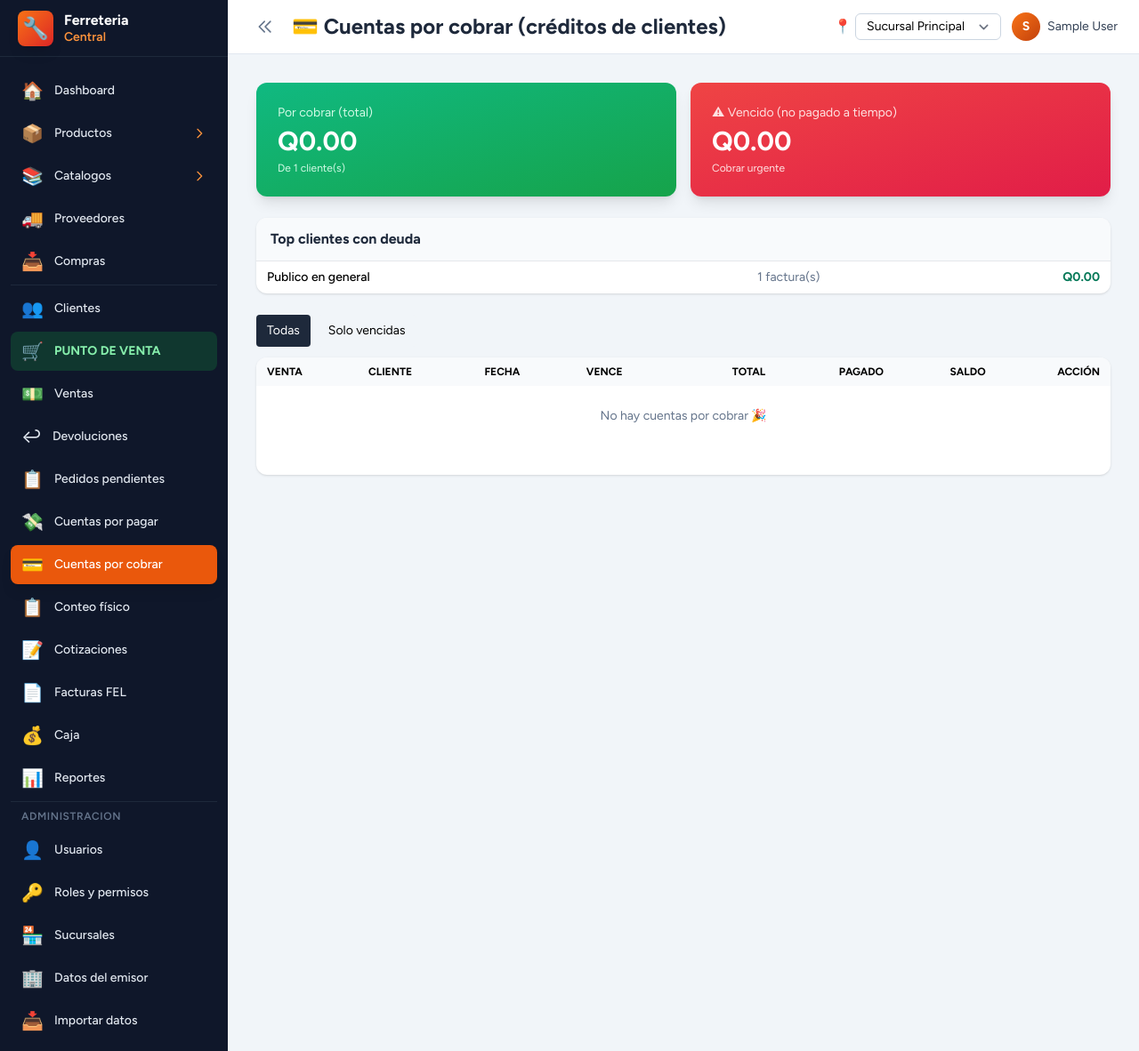
After one commit to Nedowil/Ferreteria, a Laravel app: page /admin/cuentas-cobrar in a window 1280 px wide. The commit adds this page. Shown: the whole page at 89% size. Run offline with Laravel 12, Linux system fonts and the light colour scheme; a user stored in the database is signed in; data comes from the database, SQL or seed files in the repository; tables that the repository leaves empty hold one stand-in row (values such as "Sample post"); style sheets or scripts are compiled from the project's sources.

Commit message:
Bloque 3: Credito a clientes (cuentas por cobrar) integrado al POS
Migracion:
- sales.payment_status (pagada/al_credito/parcial) y sales.due_date
- customers.credit_limit y customers.credit_enabled (futuro: limite)
- Nueva tabla sale_payments para historial de abonos por venta

Modelos:
- Sale: payment_status, due_date, helper balance(), relacion payments()
- Customer: credit_balance() suma saldos pendientes
- SalePayment modelo standalone

AccountsReceivableController:
- index: KPIs total por cobrar + monto vencido
- Desglose por cliente con boton WhatsApp para recordatorio
- Tabla detalle con form inline para registrar abonos
- Filtro 'solo vencidas'
- receive(): registra abono, actualiza paid_amount y payment_status

POS:
- Nuevo boton de pago 'Crédito' (4to color, ambar) ademas de
  efectivo/tarjeta/transferencia
- Deshabilitado si no hay cliente seleccionado (no se puede vender
  al credito a 'Publico en general')
- Al elegir credito: paid_amount=0, aparece selector de fecha de pago
  acordada con default +30 dias
- Hidden inputs: payment_status, due_date enviados al backend
- Banner ambar explicativo: 'queda como cuenta por cobrar'

SaleController::validateSale:
- Acepta payment_method=credito
- Setea payment_status=al_credito automaticamente y due_date default +30d

SaleService::create:
- Si payment_status=al_credito requiere customer_id (validacion clara)
- No exige paid_amount >= total cuando es credito (puede ser 0 o abono inicial)
- change_amount = max(0, paid - total) para evitar negativos

Vistas y sidebar:
- '💳 Cuentas por cobrar' link agregado al sidebar (despues de
  Cuentas por pagar)
- KPI cards + boton de recordatorio WhatsApp pre-armado:
  'Hola [cliente], le recordamos amigablemente su saldo pendiente
   de Q[monto] en Ferreteria Central'

Compatibilidad: ventas existentes mantienen payment_status='pagada'
(default de la migracion), no se rompe nada.

```diff
--- /dev/null
+++ b/app/Http/Controllers/Admin/AccountsReceivableController.php
@@ -0,0 +1,83 @@
+<?php
+
+namespace App\Http\Controllers\Admin;
+
+use App\Http\Controllers\Controller;
+use App\Models\Customer;
+use App\Models\Sale;
+use App\Models\SalePayment;
+use Illuminate\Http\RedirectResponse;
+use Illuminate\Http\Request;
+use Illuminate\Support\Facades\DB;
+use Illuminate\View\View;
+
+class AccountsReceivableController extends Controller
+{
+    public function index(Request $request): View
+    {
+        $customerId = $request->integer('customer_id') ?: null;
+        $overdueOnly = $request->boolean('overdue');
+
+        $sales = Sale::with(['customer', 'payments'])
+            ->where('payment_status', '!=', 'pagada')
+            ->where('status', Sale::STATUS_COMPLETADA)
+            ->whereColumn('paid_amount', '<', 'total')
+            ->when($customerId, fn ($q) => $q->where('customer_id', $customerId))
+            ->when($overdueOnly, fn ($q) => $q->whereNotNull('due_date')->whereDate('due_date', '<', now()))
+            ->orderBy('due_date')
+            ->paginate(20);
+
+        $totalOwed = Sale::where('payment_status', '!=', 'pagada')
+            ->where('status', Sale::STATUS_COMPLETADA)
+            ->select(DB::raw('SUM(total - paid_amount) as owed'))
+            ->value('owed') ?? 0;
+
+        $overdueAmount = Sale::where('payment_status', '!=', 'pagada')
+            ->where('status', Sale::STATUS_COMPLETADA)
+            ->whereNotNull('due_date')
+            ->whereDate('due_date', '<', now())
+            ->select(DB::raw('SUM(total - paid_amount) as owed'))
+            ->value('owed') ?? 0;
+
+        $byCustomer = Sale::with('customer')
+            ->where('payment_status', '!=', 'pagada')
+            ->where('status', Sale::STATUS_COMPLETADA)
+            ->select('customer_id', DB::raw('SUM(total - paid_amount) as owed'), DB::raw('COUNT(*) as count'))
+            ->groupBy('customer_id')
+            ->orderByDesc('owed')
+            ->get();
+
+        return view('admin.accounts_receivable.index', compact('sales', 'totalOwed', 'overdueAmount', 'byCustomer', 'overdueOnly'));
+    }
+
+    public function receive(Request $request, Sale $venta): RedirectResponse
+    {
+        $data = $request->validate([
+            'amount' => ['required', 'numeric', 'gt:0'],
+            'payment_method' => ['required', 'in:efectivo,tarjeta,transferencia,cheque,deposito'],
+            'date' => ['required', 'date'],
+            'reference' => ['nullable', 'string', 'max:100'],
+            'notes' => ['nullable', 'string', 'max:255'],
+        ]);
+
+        DB::transaction(function () use ($data, $venta) {
+            SalePayment::create([
+                'sale_id' => $venta->id,
+                'user_id' => auth()->id(),
+                'date' => $data['date'],
+                'amount' => $data['amount'],
+                'payment_method' => $data['payment_method'],
+                'reference' => $data['reference'] ?? null,
+                'notes' => $data['notes'] ?? null,
+            ]);
+
+            $newPaid = (float) $venta->paid_amount + (float) $data['amount'];
+            $venta->update([
+                'paid_amount' => $newPaid,
+                'payment_status' => $newPaid >= (float) $venta->total ? 'pagada' : 'parcial',
+            ]);
+        });
+
+        return back()->with('status', 'Abono registrado.');
+    }
+}
--- a/app/Models/Customer.php
+++ b/app/Models/Customer.php
@@ -20,7 +20,17 @@ class Customer extends Model
         'active',
         'customer_type',
         'wholesale_discount_percent',
+        'credit_limit',
+        'credit_enabled',
     ];
+
+    public function credit_balance(): float
+    {
+        return (float) $this->sales()
+            ->where('payment_status', '!=', 'pagada')
+            ->where('status', 'completada')
+            ->sum(\DB::raw('total - paid_amount'));
+    }
 
     public const TYPE_RETAIL = 'retail';
     public const TYPE_WHOLESALE = 'wholesale';
--- a/app/Models/Sale.php
+++ b/app/Models/Sale.php
@@ -31,10 +31,13 @@ class Sale extends Model
         'status',
         'cancelled_at',
         'notes',
+        'payment_status',
+        'due_date',
     ];
 
     protected $casts = [
         'date' => 'datetime',
+        'due_date' => 'date',
         'cancelled_at' => 'datetime',
         'subtotal' => 'decimal:2',
         'discount' => 'decimal:2',
@@ -43,6 +46,16 @@ class Sale extends Model
         'paid_amount' => 'decimal:2',
         'change_amount' => 'decimal:2',
     ];
+
+    public function payments(): HasMany
+    {
+        return $this->hasMany(SalePayment::class);
+    }
+
+    public function balance(): float
+    {
+        return max(0, (float) $this->total - (float) $this->paid_amount);
+    }
 
     public function customer(): BelongsTo
     {
--- /dev/null
+++ b/resources/views/admin/accounts_receivable/index.blade.php
@@ -0,0 +1,117 @@
+<x-app-layout>
+    <x-slot name="header">
+        <h2 class="font-bold text-2xl text-slate-800 leading-tight">💳 Cuentas por cobrar (créditos de clientes)</h2>
+    </x-slot>
+
+    <div class="py-8 px-4 lg:px-8">
+        <div class="max-w-7xl mx-auto" x-data="{ receivingId: null, amount: '', method: 'efectivo', ref: '' }">
+            @if (session('status'))
+                <div class="mb-4 p-3 bg-green-100 text-green-800 rounded">{{ session('status') }}</div>
+            @endif
+
+            <div class="grid grid-cols-1 md:grid-cols-2 gap-4 mb-6">
+                <div class="bg-gradient-to-br from-emerald-500 to-green-600 rounded-xl p-6 text-white shadow-lg">
+                    <div class="text-emerald-100 text-sm">Por cobrar (total)</div>
+                    <div class="text-3xl font-bold mt-1">Q{{ number_format($totalOwed, 2) }}</div>
+                    <div class="text-emerald-100 text-xs mt-1">De {{ $byCustomer->count() }} cliente(s)</div>
+                </div>
+                <div class="bg-gradient-to-br from-red-500 to-rose-600 rounded-xl p-6 text-white shadow-lg">
+                    <div class="text-red-100 text-sm">⚠ Vencido (no pagado a tiempo)</div>
+                    <div class="text-3xl font-bold mt-1">Q{{ number_format($overdueAmount, 2) }}</div>
+                    <div class="text-red-100 text-xs mt-1">Cobrar urgente</div>
+                </div>
+            </div>
+
+            <div class="bg-white shadow rounded-xl overflow-hidden mb-6">
+                <div class="bg-slate-50 px-4 py-3 border-b">
+                    <h3 class="font-bold text-slate-800">Top clientes con deuda</h3>
+                </div>
+                <table class="min-w-full text-sm">
+                    <tbody class="divide-y">
+                        @foreach ($byCustomer as $c)
+                            <tr>
+                                <td class="px-3 py-2">
+                                    <div class="font-medium">{{ $c->customer?->name ?? 'Sin cliente' }}</div>
+                                    @if ($c->customer?->phone)
+                                        <a href="https://wa.me/502{{ preg_replace('/\D/','',$c->customer->phone) }}?text={{ urlencode('Hola '.$c->customer->name.', le recordamos amigablemente su saldo pendiente de Q'.number_format($c->owed,2).' en Ferreteria Central. Cualquier consulta a sus ordenes. Saludos!') }}" target="_blank"
+                                           class="text-xs text-green-700 hover:underline">📱 Recordar por WhatsApp</a>
+                                    @endif
+                                </td>
+                                <td class="px-3 py-2 text-center text-slate-500">{{ $c->count }} factura(s)</td>
+                                <td class="px-3 py-2 text-right font-bold text-emerald-700">Q{{ number_format($c->owed, 2) }}</td>
+                            </tr>
+                        @endforeach
+                    </tbody>
+                </table>
+            </div>
+
+            <div class="flex gap-2 mb-3">
+                <a href="?" class="px-3 py-2 @if(!$overdueOnly) bg-slate-800 text-white @else bg-slate-100 @endif rounded text-sm">Todas</a>
+                <a href="?overdue=1" class="px-3 py-2 @if($overdueOnly) bg-red-600 text-white @else bg-slate-100 @endif rounded text-sm">Solo vencidas</a>
+            </div>
+
+            <div class="bg-white shadow rounded-xl overflow-hidden">
+                <table class="min-w-full text-sm">
+                    <thead class="bg-slate-50">
+                        <tr>
+                            <th class="px-3 py-2 text-left text-xs uppercase">Venta</th>
+                            <th class="px-3 py-2 text-left text-xs uppercase">Cliente</th>
+                            <th class="px-3 py-2 text-left text-xs uppercase">Fecha</th>
+                            <th class="px-3 py-2 text-left text-xs uppercase">Vence</th>
+                            <th class="px-3 py-2 text-right text-xs uppercase">Total</th>
+                            <th class="px-3 py-2 text-right text-xs uppercase">Pagado</th>
+                            <th class="px-3 py-2 text-right text-xs uppercase">Saldo</th>
+                            <th class="px-3 py-2 text-right text-xs uppercase">Acción</th>
+                        </tr>
+                    </thead>
+                    <tbody class="divide-y">
+                        @forelse ($sales as $s)
+                            @php $overdue = $s->due_date && $s->due_date->isPast(); @endphp
+                            <tr class="@if($overdue) bg-red-50 @endif">
+                                <td class="px-3 py-2 font-mono text-xs">
+                                    <a href="{{ route('admin.ventas.show', $s) }}" class="text-indigo-600">{{ $s->folio }}</a>
+                                </td>
+                                <td class="px-3 py-2">{{ $s->customer?->name ?? 'Público en general' }}</td>
+                                <td class="px-3 py-2 text-xs">{{ $s->date->format('d/m/Y') }}</td>
+                                <td class="px-3 py-2 text-xs @if($overdue) text-red-700 font-bold @endif">
+                                    {{ $s->due_date?->format('d/m/Y') ?? '—' }}
+                                </td>
+                                <td class="px-3 py-2 text-right">Q{{ number_format($s->total, 2) }}</td>
+                                <td class="px-3 py-2 text-right text-green-700">Q{{ number_format($s->paid_amount, 2) }}</td>
+                                <td class="px-3 py-2 text-right font-bold text-emerald-700">Q{{ number_format($s->balance(), 2) }}</td>
+                                <td class="px-3 py-2 text-right">
+                                    <button @click="receivingId = {{ $s->id }}; amount = '{{ $s->balance() }}'"
+                                            class="px-3 py-1 bg-green-600 text-white rounded text-xs">💵 Cobrar</button>
+                                </td>
+                            </tr>
+                            <tr x-show="receivingId === {{ $s->id }}" x-cloak>
+                                <td colspan="8" class="bg-slate-50 p-4">
+                                    <form method="POST" action="{{ route('admin.cuentas_cobrar.receive', $s) }}" class="grid grid-cols-1 md:grid-cols-5 gap-2">
+                                        @csrf
+                                        <input type="date" name="date" value="{{ now()->toDateString() }}" required class="border-gray-300 rounded text-sm">
+                                        <input type="text" name="amount" x-model="amount" placeholder="Monto" required inputmode="decimal" class="border-gray-300 rounded text-sm">
+                                        <select name="payment_method" required class="border-gray-300 rounded text-sm">
+                                            <option value="efectivo">Efectivo</option>
+                                            <option value="transferencia">Transferencia</option>
+                                            <option value="tarjeta">Tarjeta</option>
+                                            <option value="cheque">Cheque</option>
+                                            <option value="deposito">Depósito</option>
+                                        </select>
+                                        <input type="text" name="reference" placeholder="N° referencia (opcional)" class="border-gray-300 rounded text-sm">
+                                        <div class="flex gap-2">
+                                            <button class="flex-1 px-3 py-1 bg-green-600 text-white rounded text-sm">Confirmar</button>
+                                            <button type="button" @click="receivingId = null" class="px-3 py-1 bg-slate-200 rounded text-sm">✕</button>
+                                        </div>
+                                    </form>
+                                </td>
+                            </tr>
+                        @empty
+                            <tr><td colspan="8" class="px-3 py-6 text-center text-slate-500">No hay cuentas por cobrar 🎉</td></tr>
+                        @endforelse
+                    </tbody>
+                </table>
+                <div class="p-4">{{ $sales->links() }}</div>
+            </div>
+        </div>
+    </div>
+</x-app-layout>
--- a/resources/views/layouts/sidebar.blade.php
+++ b/resources/views/layouts/sidebar.blade.php
@@ -196,6 +196,16 @@
                 <span x-show="sidebarCollapsed" x-cloak class="absolute left-full ml-2 px-2 py-1 bg-slate-800 text-white text-xs rounded shadow-lg opacity-0 group-hover:opacity-100 pointer-events-none whitespace-nowrap z-50 transition">Cuentas por pagar</span>
             </a>
         @endcan
+        @can('ventas.ver')
+            <a href="{{ route('admin.cuentas_cobrar.index') }}"
+               class="flex items-center gap-3 px-3 py-2 rounded-lg transition group relative
+                      {{ request()->routeIs('admin.cuentas_cobrar.*') ? 'bg-orange-600 text-white shadow-lg' : 'hover:bg-slate-800' }}"
+               :class="sidebarCollapsed ? 'justify-center' : ''">
+                <span class="text-xl flex-shrink-0">💳</span>
+                <span x-show="!sidebarCollapsed" x-cloak class="text-sm font-medium">Cuentas por cobrar</span>
+                <span x-show="sidebarCollapsed" x-cloak class="absolute left-full ml-2 px-2 py-1 bg-slate-800 text-white text-xs rounded shadow-lg opacity-0 group-hover:opacity-100 pointer-events-none whitespace-nowrap z-50 transition">Cuentas por cobrar</span>
+            </a>
+        @endcan
 
         @can('inventario.ajustar')
             <a href="{{ route('admin.conteo.create') }}"
--- a/routes/web.php
+++ b/routes/web.php
@@ -91,6 +91,12 @@ Route::middleware(['auth', 'verified'])
         Route::middleware('permission:compras.ver')->group(function () {
             Route::get('cuentas-pagar', [\App\Http\Controllers\Admin\AccountsPayableController::class, 'index'])->name('cuentas_pagar.index');
             Route::post('cuentas-pagar/{compra}/pagar', [\App\Http\Controllers\Admin\AccountsPayableController::class, 'pay'])->name('cuentas_pagar.pay');
+        });
+
+        // Cuentas por cobrar a clientes (creditos)
+        Route::middleware('permission:ventas.ver')->group(function () {
+            Route::get('cuentas-cobrar', [\App\Http\Controllers\Admin\AccountsReceivableController::class, 'index'])->name('cuentas_cobrar.index');
+            Route::post('cuentas-cobrar/{venta}/cobrar', [\App\Http\Controllers\Admin\AccountsReceivableController::class, 'receive'])->name('cuentas_cobrar.receive');
         });
 
         // Pedidos pendientes
```
Also changed, not shown: app/Http/Controllers/Admin/SaleController.php (+11 -1 lines), app/Models/SalePayment.php (added, +28 -0 lines), app/Services/SaleService.php (+13 -3 lines), resources/views/admin/sales/pos.blade.php (+21 -1 lines), database/migrations/2026_06_17_220000_add_credit_to_sales.php (added).
